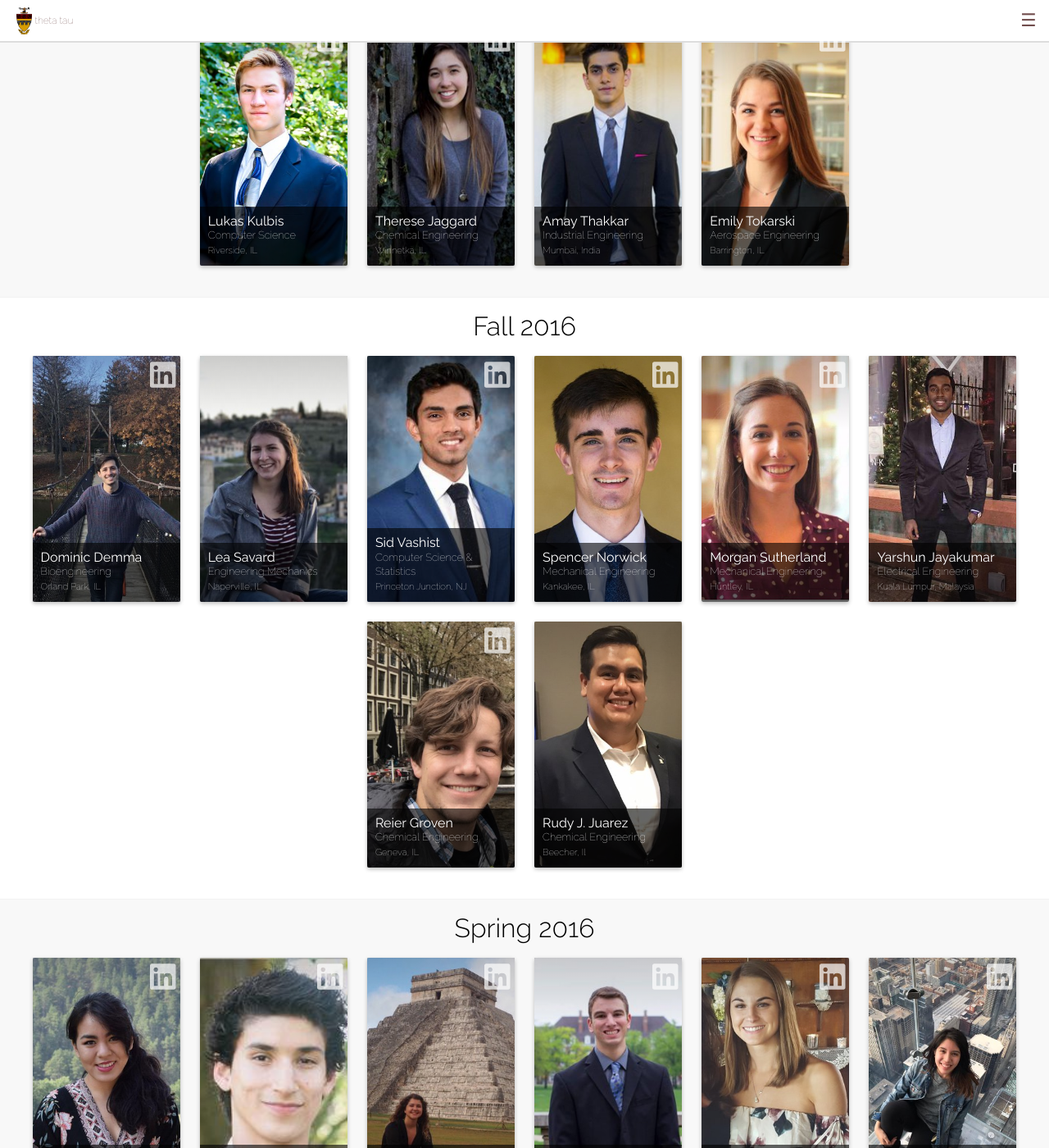
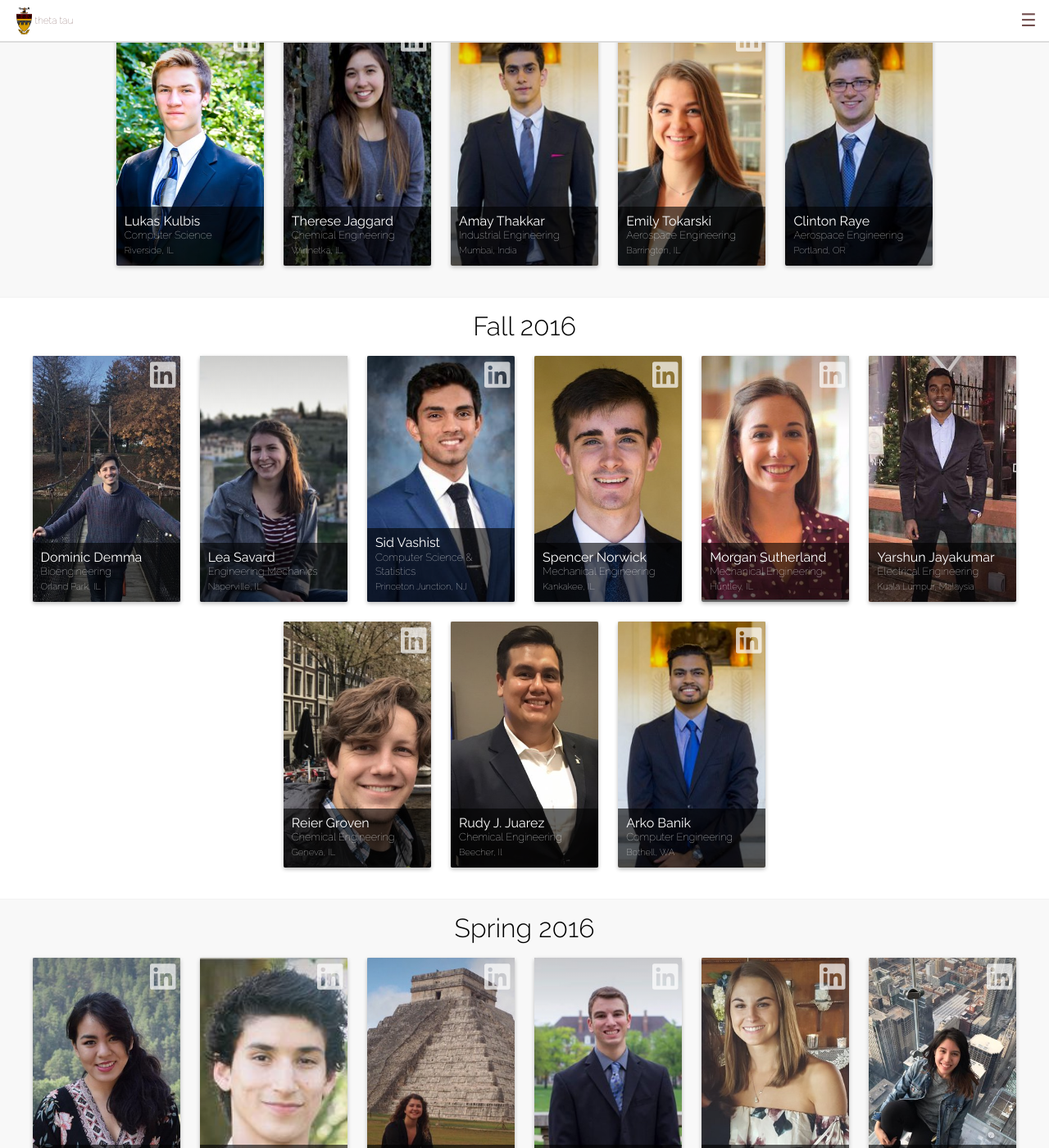
Before and after one commit to KappaThetaTau/kappathetatau.github.io, a Jekyll site: the page built from brothers.html, in a window 1280 px wide and 1400 px high, scrolled down 1809 px. Shown: the whole window at 82% size. Built offline with Jekyll 4.4.1, drawn with Linux system fonts in a browser that asks for light colours; nearby versions of some CDN libraries.

Commit message:
Updated brothers

```diff
--- a/_data/members.yml
+++ b/_data/members.yml
@@ -96,6 +96,11 @@ classes:
     major: 'Aerospace Engineering '
     name: Emily Tokarski
     picture: emily_tokarski.jpg
+  - hometown: Portland, OR
+    linkedin: ''
+    major: Aerospace Engineering
+    name: Clinton Raye
+    picture: clinton_raye.JPG
 - Fall 2016:
   - hometown: Orland Park, IL
     linkedin: https://www.linkedin.com/in/dominic-demma-5a6731129/
@@ -137,6 +142,11 @@ classes:
     major: Chemical Engineering
     name: Rudy J. Juarez
     picture: rudy_j._juarez.jpg
+  - hometown: Bothell, WA
+    linkedin: https://www.linkedin.com/in/arko-banik-a89a73107/
+    major: Computer Engineering
+    name: Arko Banik
+    picture: arko_banik.jpg
 - Spring 2016:
   - hometown: Naperville, IL
     linkedin: https://www.linkedin.com/in/jessicaaustriaco
--- a/scripts/Theta Tau Website Brother Info.csv
+++ b/scripts/Theta Tau Website Brother Info.csv
@@ -45,3 +45,5 @@ Timestamp,Email Address,Pledge Class,Full Name (ie. Dylan Huang),Major (ie. Comp
 2/28/2018 9:09:21,emilyat2@illinois.edu,Spring 2017,Emily Tokarski,Aerospace Engineering ,"Barrington, IL",https://www.linkedin.com/in/emilyat2/,https://drive.google.com/open?id=1V0JBcQMREp97kTe4CFqxK864PMZuabMB
 2/28/2018 12:33:06,mgwall2@illinois.edu,Fall 2014,Mallory Wall,Bioengineering,"Willowbrook, IL",,https://drive.google.com/open?id=1NMr8oihZeLV0H6_swOCTOpI8KSTlyYbQ
 2/28/2018 14:39:47,sez2@illinois.edu,Fall 2017,Samuel Zelman,Systems Engineering,"Mount Vernon, IL",https://www.linkedin.com/in/samuel-zelman,https://drive.google.com/open?id=1lzjNEMcPhPiA893n-88QoX5UkVitrDeB
+2/28/2018 15:19:20,craye2@illinois.edu,Spring 2017,Clinton Raye,Aerospace Engineering,"Portland, OR",,https://drive.google.com/open?id=14J5wGRGlxtFaj_G1p05jw2sir1zM073P
+2/28/2018 15:38:38,banik2@illinois.edu,Fall 2016,Arko Banik,Computer Engineering,"Bothell, WA",https://www.linkedin.com/in/arko-banik-a89a73107/,https://drive.google.com/open?id=1UqP0qiOjrA6MCl5Zp8uuoHrl5dW9HJ-o
```
Also changed, not shown: assets/imgs/brothers/arko_banik.jpg (added), assets/imgs/brothers/clinton_raye.JPG (added).
